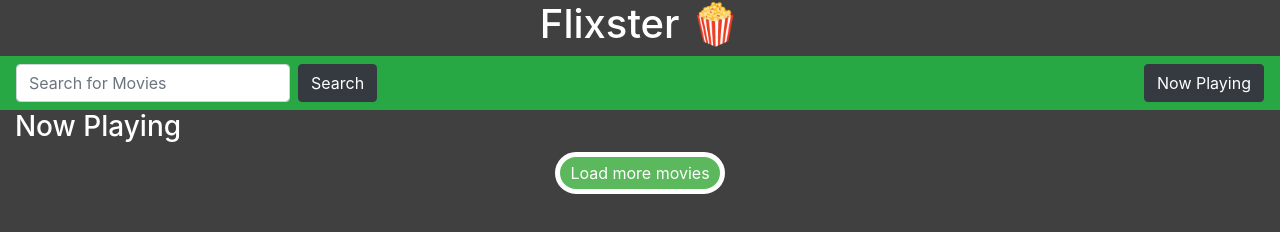
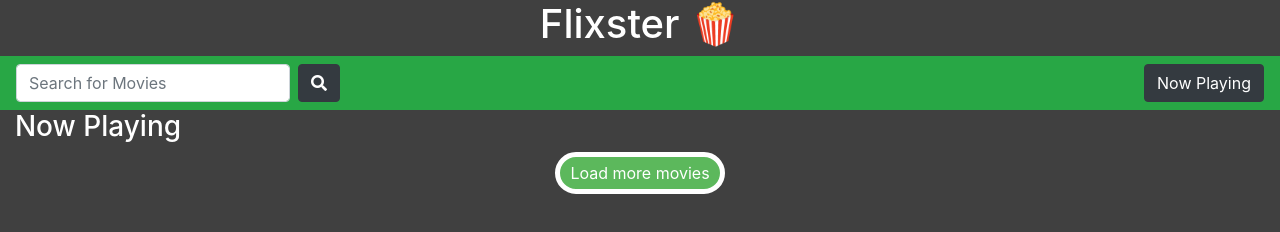
Before and after one commit to kschrock/Flixster, a plain HTML site: page index.html in a window 1280 px wide. Drawn offline with nearby package versions, Linux system fonts and the light colour scheme; no server answers.

Commit message:
Search Icon added

```diff
--- a/index.html
+++ b/index.html
@@ -34,7 +34,7 @@
         <nav class="navbar navbar-light bg-success">
             <form class="form-inline">
               <input id="searchMovie" name="searchMovie" class="form-control mr-sm-2" type="text" placeholder="Search for Movies" aria-label="Search for Movies">
-              <button class="btn btn-dark my-2 my-sm-0" >Search</button>
+              <button class="btn btn-dark my-2 my-sm-0" ><i class="fa fa-search"></i></button>
             </form>
             <button id="reset" class="btn btn-dark my-2 my-sm-0" >Now Playing</button>
           </nav>
```
